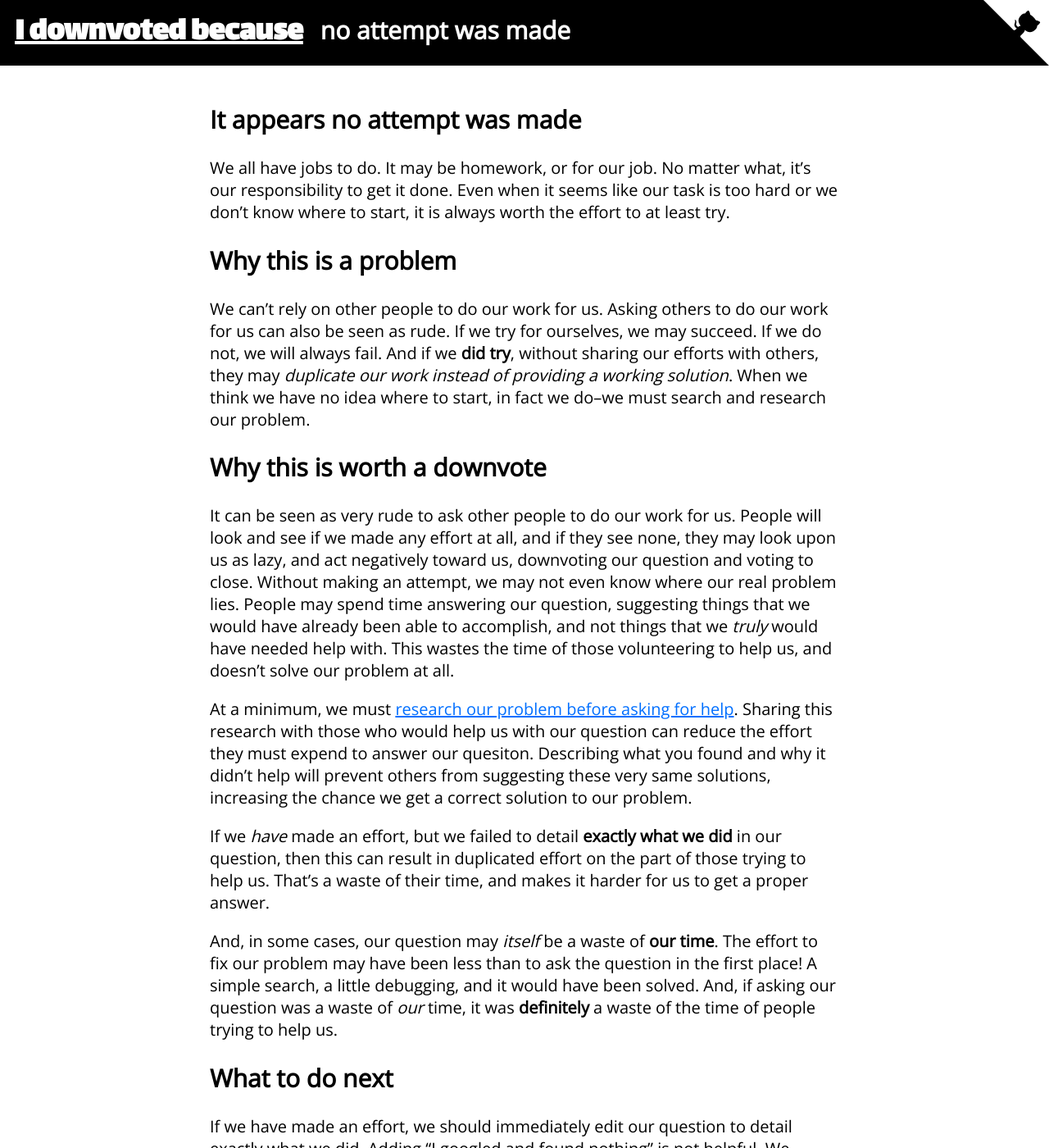
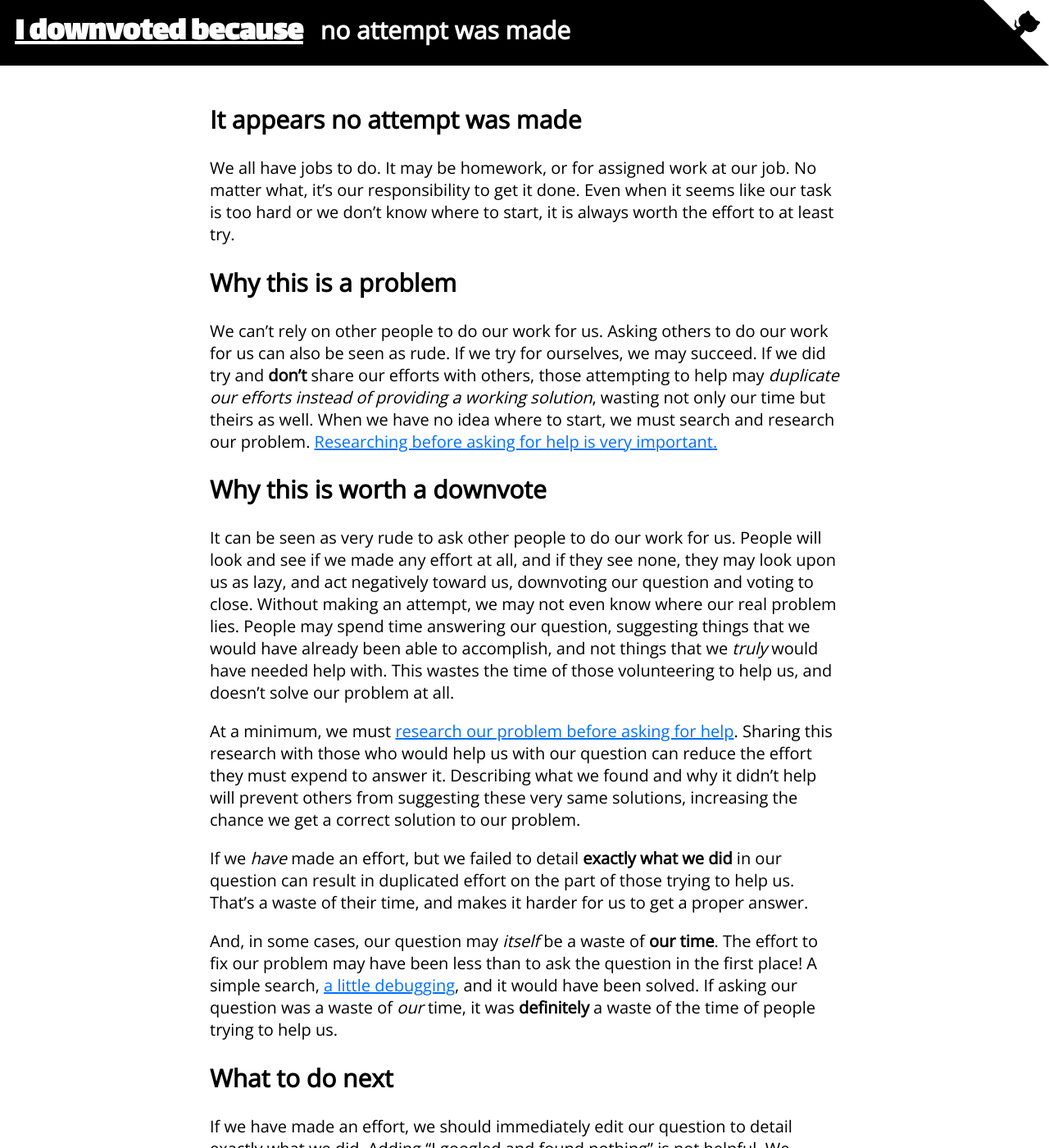
Before and after one commit to WillSullivan/idownvotedbecause, a Jekyll site: the page built from stackoverflow/noattemptmade.md, in a window 1280 px wide and 1400 px high. Shown: the whole window at 82% size. Built offline with Jekyll 4.4.1, drawn with Linux system fonts in a browser that asks for light colours; comment, search, counter and statistics services are not loaded.

Commit message:
Update noattemptmade.md

```diff
--- a/stackoverflow/noattemptmade.md
+++ b/stackoverflow/noattemptmade.md
@@ -10,19 +10,19 @@ redirect_from:
 ---
 {::comment}Trying a different tone in this one, referring to the OP as "we" instead of "you"{:/}
 ## It appears no attempt was made {#introduction}
-We all have jobs to do. It may be homework, or for our job. No matter what, it's our responsibility to get it done. Even when it seems like our task is too hard or we don't know where to start, it is always worth the effort to at least try.
+We all have jobs to do. It may be homework, or for assigned work at our job. No matter what, it's our responsibility to get it done. Even when it seems like our task is too hard or we don't know where to start, it is always worth the effort to at least try.
 
 ## Why this is a problem {#whythisisaproblem}
-We can't rely on other people to do our work for us. Asking others to do our work for us can also be seen as rude. If we try for ourselves, we may succeed. If we do not, we will always fail. And if we **did try**, without sharing our efforts with others, they may *duplicate our work instead of providing a working solution*. When we think we have no idea where to start, in fact we do--we must search and research our problem.
+We can't rely on other people to do our work for us. Asking others to do our work for us can also be seen as rude. If we try for ourselves, we may succeed. If we did try and **don't** share our efforts with others, those attempting to help may *duplicate our efforts instead of providing a working solution*, wasting not only our time but theirs as well. When we have no idea where to start, we must search and research our problem. [Researching before asking for help is very important.](/noresearch)
 
 ## Why this is worth a downvote {#whythisisworthadownvote}
 It can be seen as very rude to ask other people to do our work for us. People will look and see if we made any effort at all, and if they see none, they may look upon us as lazy, and act negatively toward us, downvoting our question and voting to close. Without making an attempt, we may not even know where our real problem lies. People may spend time answering our question, suggesting things that we would have already been able to accomplish, and not things that we *truly* would have needed help with. This wastes the time of those volunteering to help us, and doesn't solve our problem at all.
 
-At a minimum, we must [research our problem before asking for help](/noresearch). Sharing this research with those who would help us with our question can reduce the effort they must expend to answer our quesiton. Describing what you found and why it didn't help will prevent others from suggesting these very same solutions, increasing the chance we get a correct solution to our problem.
+At a minimum, we must [research our problem before asking for help](/noresearch). Sharing this research with those who would help us with our question can reduce the effort they must expend to answer it. Describing what we found and why it didn't help will prevent others from suggesting these very same solutions, increasing the chance we get a correct solution to our problem.
 
-If we *have* made an effort, but we failed to detail **exactly what we did** in our question, then this can result in duplicated effort on the part of those trying to help us. That's a waste of their time, and makes it harder for us to get a proper answer.
+If we *have* made an effort, but we failed to detail **exactly what we did** in our question can result in duplicated effort on the part of those trying to help us. That's a waste of their time, and makes it harder for us to get a proper answer.
 
-And, in some cases, our question may *itself* be a waste of **our time**. The effort to fix our problem may have been less than to ask the question in the first place! A simple search, a little debugging, and it would have been solved. And, if asking our question was a waste of *our* time, it was **definitely** a waste of the time of people trying to help us.
+And, in some cases, our question may *itself* be a waste of **our time**. The effort to fix our problem may have been less than to ask the question in the first place! A simple search, [a little debugging](/nodebugging), and it would have been solved. If asking our question was a waste of *our* time, it was **definitely** a waste of the time of people trying to help us.
 
 ## What to do next {#whattodonext}
 {::comment}In this section, cover how the problem can be fixed.{:/}
```
